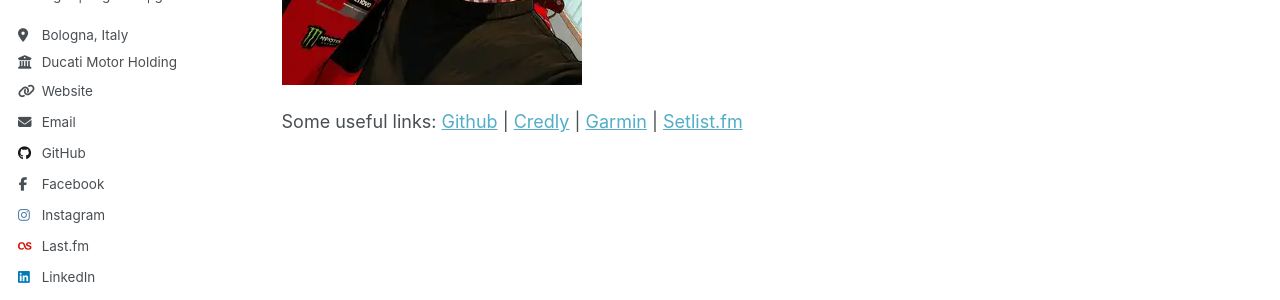
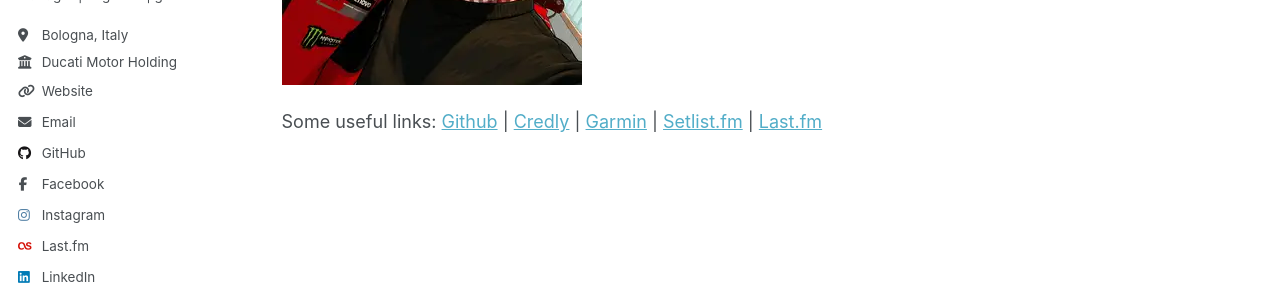
Before and after one commit to erickbaldi/erickbaldi.github.io, a Jekyll site: the page built from _pages/about.md, in a window 1280 px wide and 900 px high, scrolled down 614 px. Shown: the part 361-661 px from the top of the window. Built offline with Jekyll 4.4.1, drawn with Linux system fonts in a browser that asks for light colours; a script that is not in the unit is left out.

Commit message:
Fix Garmin link formatting in about.md

```diff
--- a/_pages/about.md
+++ b/_pages/about.md
@@ -29,7 +29,7 @@ Here with Pecco Bagnaia (AI powered):
 
 Some useful links:
 [Github](https://github.com/erickbaldi) | [Credly](https://www.credly.com/users/erick-baldi) |
-[Garmin]([https://github.com/erickbaldi]https://connect.garmin.com/app/profile/708d6b37-c4e9-4489-b454-93ec2fdb8afb) | [Setlist.fm](https://www.setlist.fm/user/breadfan9)
+[Garmin](https://connect.garmin.com/app/profile/708d6b37-c4e9-4489-b454-93ec2fdb8afb) | [Setlist.fm](https://www.setlist.fm/user/breadfan9) | [Last.fm](https://www.last.fm/user/erickbaldi)
 
 
 <!--
```
